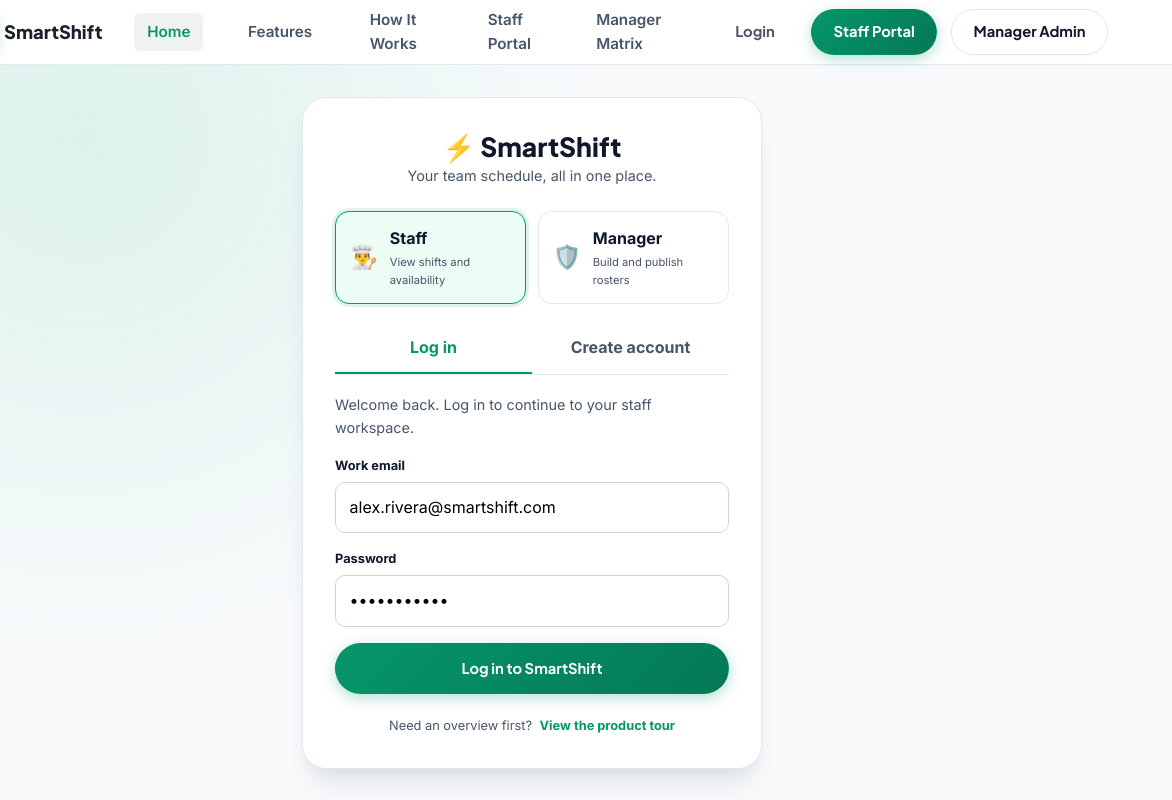
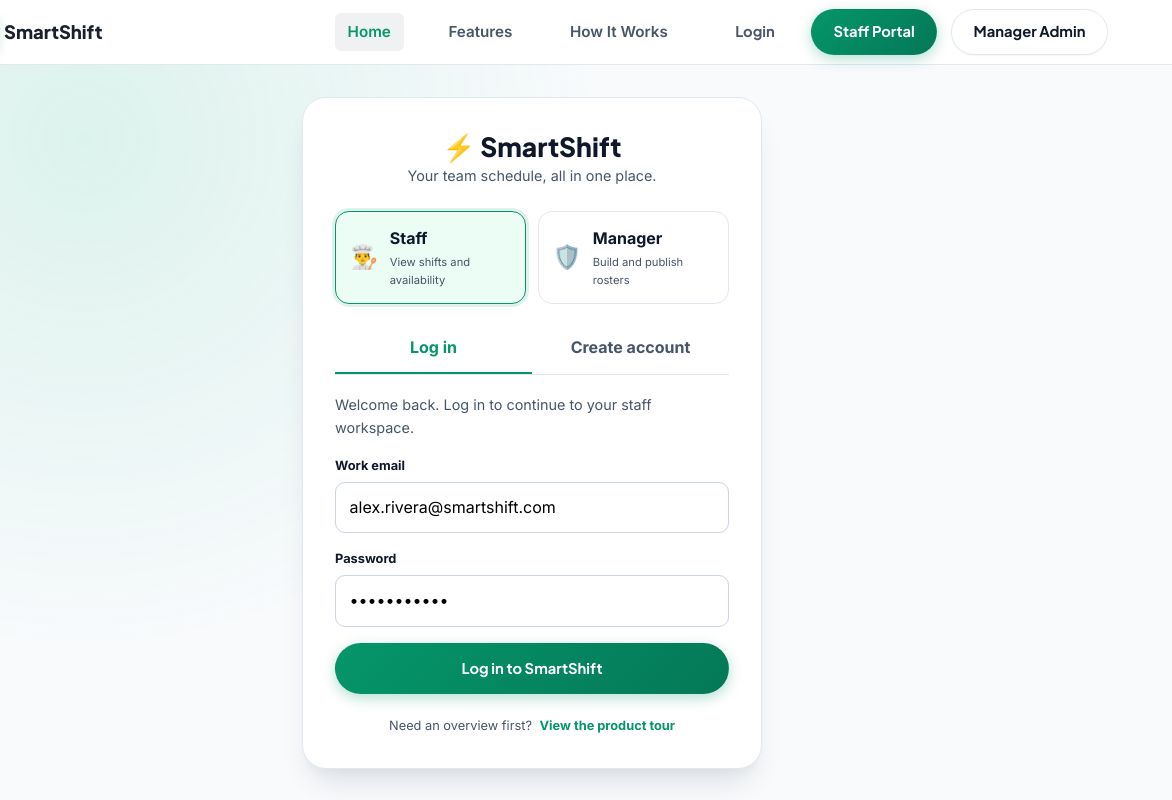
Before and after one commit to Nayana84-m/FSD_project, a website: page index.html in a window 1280 px wide. Shown: the top 800 px of the page, 108-1280 px from the left. Drawn offline with Linux system fonts and the light colour scheme.

Commit message:
ux: show role-specific workspace navigation

```diff
--- a/css/styles.css
+++ b/css/styles.css
@@ -108,6 +108,9 @@
 .profile-detail { display: flex; justify-content: space-between; gap: 1rem; padding-bottom: 0.7rem; border-bottom: 1px solid var(--border); font-size: 0.85rem; }
 .profile-detail span { color: var(--text-secondary); }
 .profile-card #btnLogout { margin-top: 0.25rem; }
+
+body.workspace-mode .footer { display: none; }
+body.workspace-mode .brand { pointer-events: none; }
 
 h1, h2, h3, h4, h5, h6 {
   font-family: var(--font-display);
--- a/index.html
+++ b/index.html
@@ -104,11 +104,11 @@
 
       <!-- Desktop Links -->
       <nav class="nav-links" id="navLinks">
-        <a href="#" data-target-view="landing" class="nav-link spa-nav-link active">Home</a>
-        <a href="#features" class="nav-link">Features</a>
-        <a href="#how-it-works" class="nav-link">How It Works</a>
-        <a href="#" data-target-view="employee" class="nav-link spa-nav-link">Staff Portal</a>
-        <a href="#" data-target-view="manager" class="nav-link spa-nav-link">Manager Matrix</a>
+        <a href="#" data-public-nav="true" data-target-view="landing" class="nav-link spa-nav-link active">Home</a>
+        <a href="#features" data-public-nav="true" class="nav-link">Features</a>
+        <a href="#how-it-works" data-public-nav="true" class="nav-link">How It Works</a>
+        <a href="#" data-role-nav="employee" data-target-view="employee" class="nav-link spa-nav-link">Staff Dashboard</a>
+        <a href="#" data-role-nav="manager" data-target-view="manager" class="nav-link spa-nav-link">Manager Dashboard</a>
       </nav>
 
       <div class="nav-actions">
@@ -127,8 +127,8 @@
     <!-- Mobile Menu -->
     <div class="mobile-menu" id="mobileMenu">
       <a href="#" data-target-view="landing" class="mobile-link spa-nav-link">Home</a>
-      <a href="#" data-target-view="employee" class="mobile-link spa-nav-link">Staff Portal</a>
-      <a href="#" data-target-view="manager" class="mobile-link spa-nav-link">Manager Matrix</a>
+      <a href="#" data-role-nav="employee" data-target-view="employee" class="mobile-link spa-nav-link">Staff Dashboard</a>
+      <a href="#" data-role-nav="manager" data-target-view="manager" class="mobile-link spa-nav-link">Manager Dashboard</a>
       <div class="mobile-actions">
         <button class="btn btn-ghost spa-nav-link" data-target-view="login" id="btnLoginM">Login</button>
         <button class="btn btn-primary spa-nav-link" data-target-view="employee" id="btnGetStartedM">Staff Portal</button>
--- a/js/interactions.js
+++ b/js/interactions.js
@@ -97,6 +97,17 @@
   const loginButton = document.getElementById('btnLogin');
   if (profileButton) profileButton.hidden = !session;
   if (loginButton) loginButton.hidden = Boolean(session);
+  document.body.classList.toggle('workspace-mode', Boolean(session));
+  document.querySelectorAll('[data-public-nav="true"]').forEach(link => { link.hidden = Boolean(session); });
+  document.querySelectorAll('[data-role-nav]').forEach(link => { link.hidden = !session || link.dataset.roleNav !== session.role; });
+  const staffButton = document.getElementById('btnGetStarted');
+  const mobileStaffButton = document.getElementById('btnGetStartedM');
+  const managerButton = document.querySelector('[data-target-view="manager"].btn-outline');
+  const mobileManagerButton = document.querySelector('.mobile-actions [data-target-view="manager"]');
+  if (staffButton) staffButton.hidden = Boolean(session);
+  if (mobileStaffButton) mobileStaffButton.hidden = Boolean(session);
+  if (managerButton) managerButton.hidden = Boolean(session);
+  if (mobileManagerButton) mobileManagerButton.hidden = Boolean(session);
 }
 
 function renderProfile() {
@@ -165,6 +176,7 @@
   document.getElementById('btnLogout')?.addEventListener('click', () => {
     window.SmartShiftAuth?.clearSession();
     window.localStorage.removeItem('smartshift-token');
+    updateAuthNav();
     showToast('You have been logged out safely.', 'success');
     switchView('login');
   });
```
